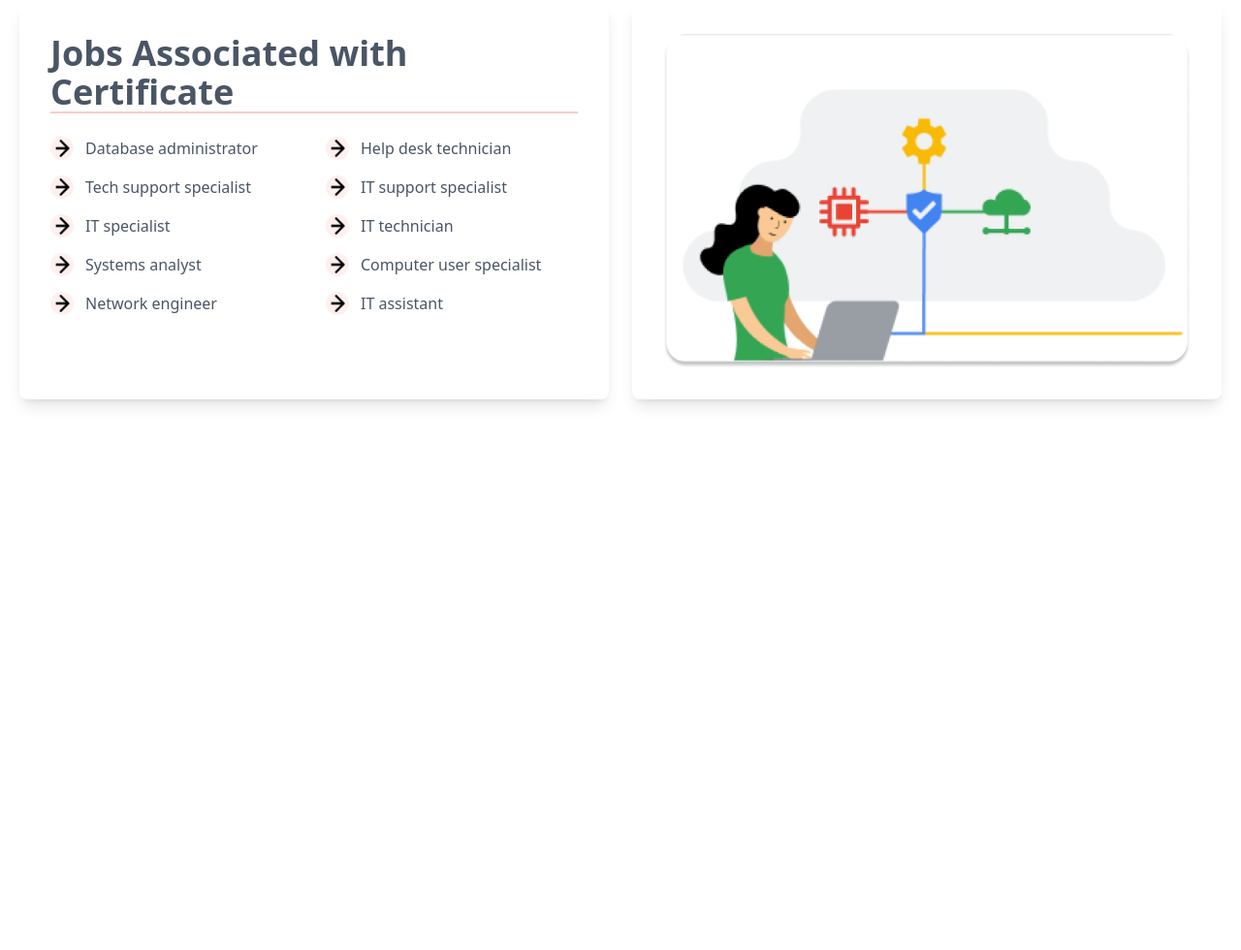
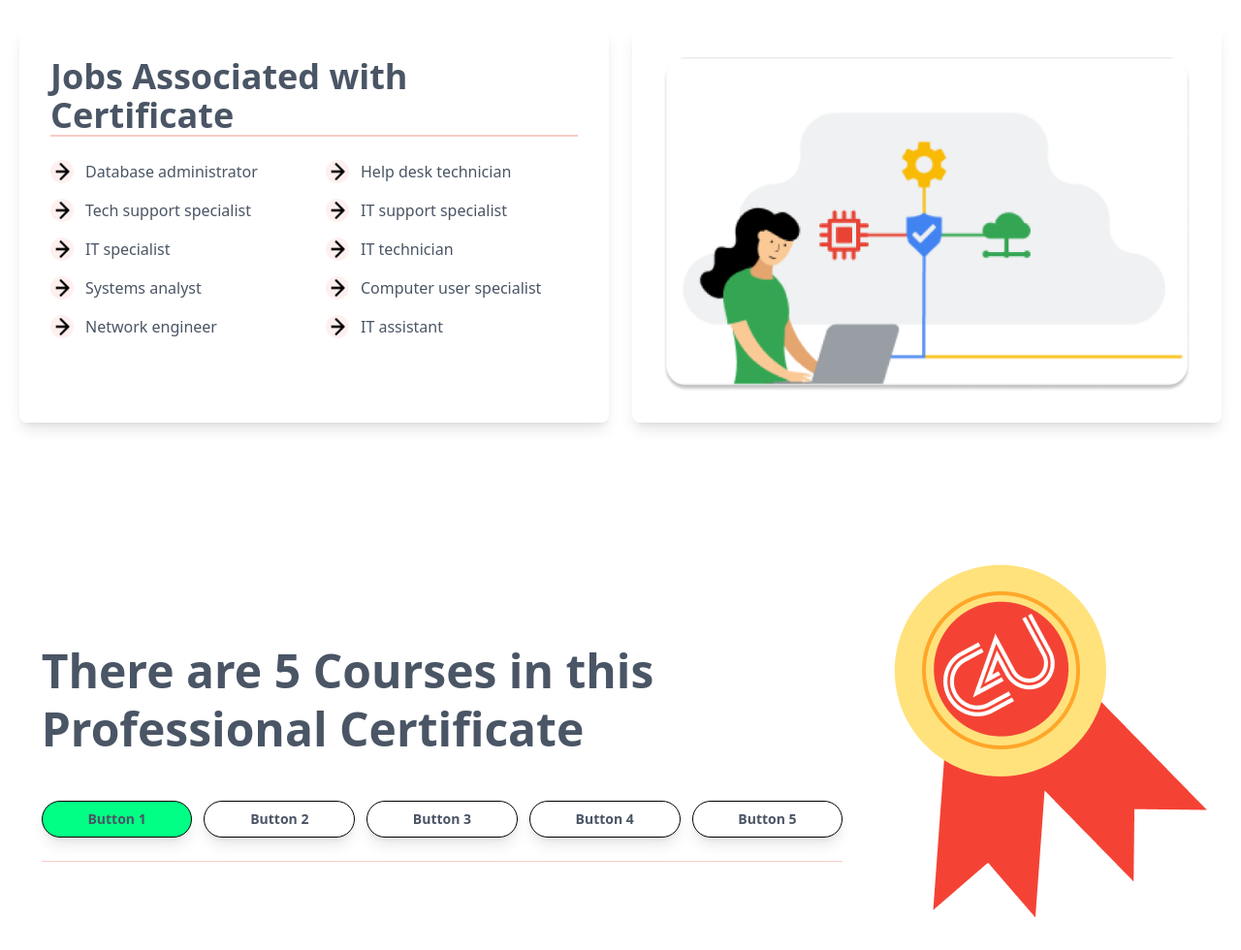
Before and after one commit to withrifat/IT-Support-twcss, a website built with Vite: page index.html in a window 1280 px wide. Shown: the part 1820-2800 px from the top of the page at 97% size. Before the commit the page ends 2328 px from the top, so only its background shows below. Built offline with nearby package versions, Linux system fonts and the light colour scheme.

Commit message:
add course certificate  section

```diff
--- a/index.html
+++ b/index.html
@@ -10,7 +10,7 @@
     <!-- this is nav section -->
     <header class="bg-white dark:bg-[#181C14]">
       <nav
-        class="container mx-auto relative flex items-center justify-between sm:h-10 md:justify-center py-6 px-4 mt-2 dark:bg-[#181C14]">
+        class="container mx-auto relative flex items-center justify-between sm:h-10 md:justify-center py-9 px-4 mt-2 dark:bg-[#181C14]">
         <div class="flex items-center flex-1 md:absolute md:inset-y-0 md:left-0">
           <div class="flex items-center justify-between w-full md:w-auto">
             <a href="" aria-label="Home">
@@ -249,5 +249,38 @@
         </div>
       </div>
     </section>
+
+  <!-- certificate  section -->
+  <section class="text-gray-600 body-font">
+    <div class="container mx-auto flex flex-wrap p-5 flex-col md:flex-row items-center">
+      <div class="lg:w-2/3  sm:items-center items-start mx-auto">
+        <h1 class="text-5xl md:text-5xl font-bold mb-6 leading-tight py-5 dark:text-white">
+            There are 5 Courses in this <br> Professional Certificate
+        </h1>
+      <!-- Buttons Row -->
+      <div class="flex flex-row space-x-3 transition-all duration-300 cursor-pointer:scal border-b border-[#F9CCC7] pb-6 ">
+        <button class="flex-1 font-semibold text-sm border border-black bg-[#00FF84] px-4 py-2 rounded-full shadow-lg hover:bg-[#00FF84] transition-all duration-300 cursor-pointer:scal">
+          Button 1
+        </button>
+        <button class="flex-1 font-semibold text-sm border border-black bg-white px-4 py-2 rounded-full shadow-lg hover:bg-[#00FF84] transition-all duration-300 cursor-pointer:scal">
+          Button 2
+        </button>
+        <button class="flex-1 font-semibold text-sm border border-black bg-white px-4 py-2 rounded-full shadow-lg hover:bg-[#00FF84] transition-all duration-300 cursor-pointer:scal">
+          Button 3
+        </button>
+        <button class="flex-1 font-semibold text-sm border border-black bg-white px-4 py-2 rounded-full shadow-lg hover:bg-[#00FF84] transition-all duration-300 cursor-pointer:scal">
+          Button 4
+        </button>
+        <button class="flex-1 font-semibold text-sm border border-black bg-white px-4 py-2 rounded-full shadow-lg hover:bg-[#00FF84] transition-all duration-300 cursor-pointer:scal">
+          Button 5
+        </button>
+      </div>
+    </div>
+    <img src="src/img/badge.png" alt="" class="transition-all duration-300 cursor-pointer:scal">
+    </div>
+   </section>
+
+
+
   </body>
 </html>
```
